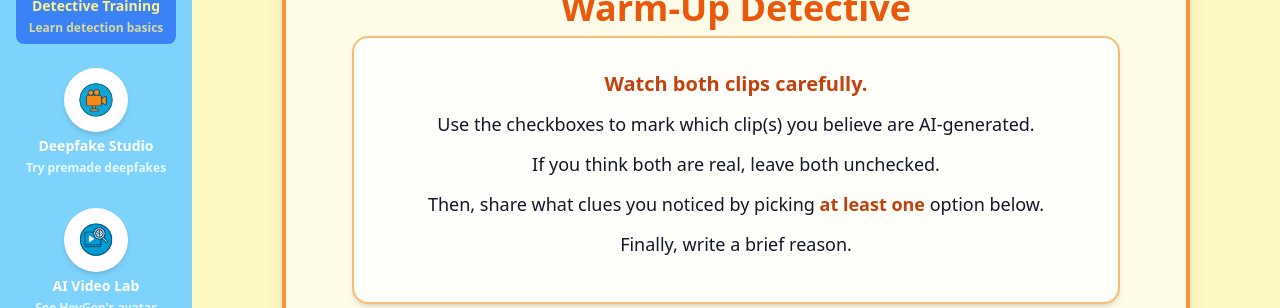
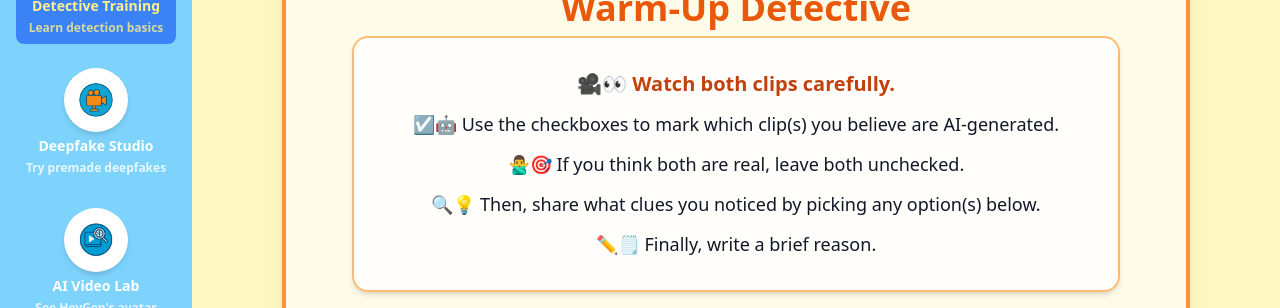
Before and after one commit to NicoletMK/deeplearn-frontend, a React (Vite) app: page / in a window 1280 px wide. Both pictures are taken after typing "Sample", "Sample", "Sample", "Sample" into the empty fields and a click on the button "🚀 Get Started". Shown: the part 164-472 px from the top of the page. Built offline with nearby package versions, Linux system fonts and the light colour scheme; no server answers.

Commit message:
IMPROVED PROMPT

```diff
--- a/src/components/DetectiveMode.jsx
+++ b/src/components/DetectiveMode.jsx
@@ -157,7 +157,7 @@ export default function DetectiveMode({ videoPairs, session = "pre", onComplete
   const hasRequiredClue = featureSet.length > 0; // MUST choose one
   const reasonLen = reasoning.trim().length;
   const reasonOk = reasonLen >= MIN_REASON_LEN;
-  const canSubmit = hasRequiredClue; // strict per your request
+  const canSubmit = hasRequiredClue && reasonok // strict per your request
 
   const handleSubmit = async () => {
     if (submitted || !canSubmit) return;
@@ -226,26 +226,27 @@ export default function DetectiveMode({ videoPairs, session = "pre", onComplete
 <div className="max-w-3xl mx-auto">
   <div className="bg-white/80 border-2 border-orange-300 rounded-2xl p-6 md:p-8 text-gray-900 text-center shadow-md">
     <p className="text-xl font-bold text-orange-700 mb-3">
-      Watch both clips carefully.
+      🎥👀 Watch both clips carefully.
     </p>
 
     <p className="text-base md:text-lg leading-relaxed mb-3">
-      Use the checkboxes to mark which clip(s) you believe are AI-generated.
+      ☑️🤖 Use the checkboxes to mark which clip(s) you believe are AI-generated.
     </p>
 
     <p className="text-base md:text-lg leading-relaxed mb-3">
-      If you think both are real, leave both unchecked.
+      🙅‍♂️🎯 If you think both are real, leave both unchecked.
     </p>
 
     <p className="text-base md:text-lg leading-relaxed mb-3">
-      Then, share what clues you noticed by picking <span className="font-semibold text-orange-700">at least one</span> option below.
+      🔍💡 Then, share what clues you noticed by picking any option(s) below.
     </p>
 
-    <p className="text-base md:text-lg leading-relaxed mb-3">
-      Finally, write a brief reason.
+    <p className="text-base md:text-lg leading-relaxed">
+      ✏️🗒️ Finally, write a brief reason.
     </p>
   </div>
 </div>
+
 
 
         <div className="mt-4 mb-4">
@@ -350,7 +351,6 @@ export default function DetectiveMode({ videoPairs, session = "pre", onComplete
                 onChange={(e) => setReasoning(e.target.value)}
                 rows={3}
                 maxLength={MAX_REASON_LEN}
-                placeholder={`Write a short reason (optional). If you saw no clues, you can skip this after choosing “${EVERYTHING_REAL}”.`}
                 className="mt-2 w-full border rounded-lg p-3"
                 disabled={false}
               />
```
